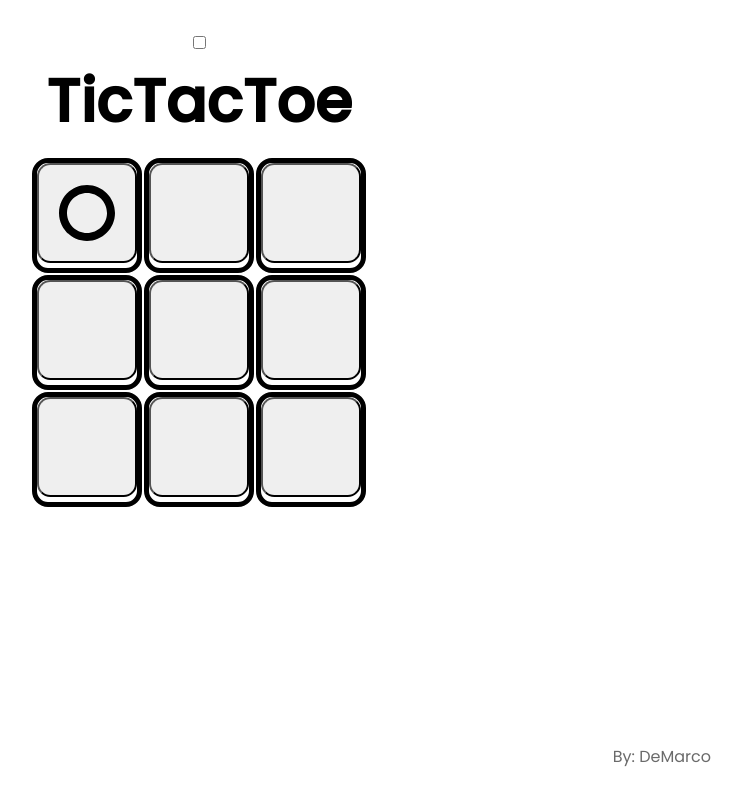
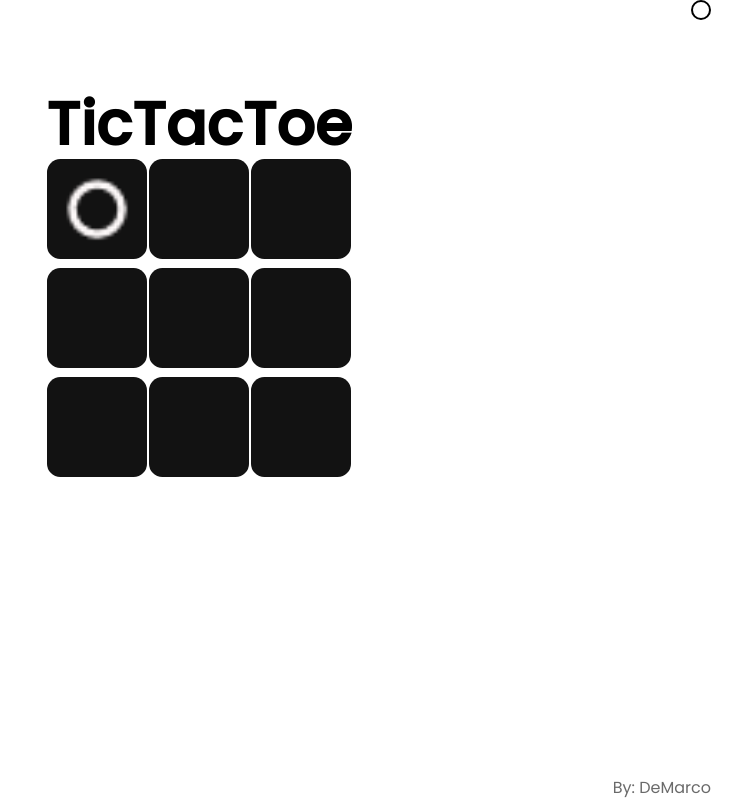
Before and after one commit to DeMrreti/TicTacToeJS, a plain HTML site: page index.html in a window 1280 px wide. Both pictures are taken after a click on the button 528 px from the left and 213 px from the top of the page. Shown: the whole page, without its empty margins (441-1183 px from the left). Drawn offline with Linux system fonts and the light colour scheme.

Commit message:
v2
add new mode dark alpha

```diff
--- a/index.html
+++ b/index.html
@@ -12,7 +12,7 @@
     <div class="container">
         <div class="game" id="game">
             <div class="switch">
-                <input type="checkbox" onchange="theme()" name="theme" id="theme">
+                <label id="styleCheck" for="theme"><input type="checkbox" onchange="theme()" name="theme" id="theme"></label>
             </div>
             <div class="titulo">
                 <h1>TicTacToe</h1>
--- a/main.js
+++ b/main.js
@@ -3,10 +3,26 @@ var turno = 0
 var marca = "O"
 check = "vacia"
 var power = true
+const $themeDark = document.querySelector("#theme")
+
+
 
 function theme() {
-    document.getElementById("game").style.color = "white"
-    document.getElementById("game").style.backgroundColor = "#121212"
+    console.log($themeDark.checked)
+    if (!$themeDark) {
+        document.getElementById("game").style.color = "#121212"
+        document.getElementById("game").style.backgroundColor = "white"
+        for (let i = 1; i < 10; i++) {
+            document.getElementById((String)(i)).style.backgroundColor = "#121212"
+        }
+    } else if ($themeDark) {
+        document.getElementById("game").style.color = "white"
+        document.getElementById("game").style.backgroundColor = "#121212"
+        for (let i = 1; i < 10; i++) {
+            document.getElementById((String)(i)).style.backgroundColor = "white"
+        }
+    }
+
 }
 
 function pintarGanador(x1, x2, x3) {
@@ -76,16 +92,22 @@ function jugar(numero, casilla) {
     if (document.getElementById(casilla).innerHTML == check && power) {
         console.log("Entro en el primer if")
         if (turno % 2 == 0) {
-            console.log("Entro en el segundo if")
-            document.getElementById(numero).style.backgroundImage = "url('bx-radio-circle.svg')"
+            if (!$themeDark.checked) {
+                document.getElementById(numero).style.backgroundImage = "url('radio-circle-regular-24.png')"
+            } else {
+                document.getElementById(numero).style.backgroundImage = "url('radio-circle-regular-24-black.png')"
+            }
             document.getElementById(numero).style.backgroundRepeat = "no-repeat"
             document.getElementById(numero).style.backgroundSize = "100% 100%"
             document.getElementById(casilla).innerText = "O"
             document.getElementById("salida").innerText = " "
             comprobar()
         } else if (turno % 2 != 0) {
-            console.log("Entro en el else if")
-            document.getElementById(numero).style.backgroundImage = "url('bx-x.svg')"
+            if (!$themeDark.checked) {
+                document.getElementById(numero).style.backgroundImage = "url('x-regular-24.png')"
+            } else {
+                document.getElementById(numero).style.backgroundImage = "url('x-regular-24-balck.png')"
+            }
             document.getElementById(numero).style.backgroundRepeat = "no-repeat"
             document.getElementById(numero).style.backgroundSize = "100% 100%"
             document.getElementById(casilla).innerText = "X"
--- a/style.css
+++ b/style.css
@@ -16,6 +16,10 @@
     height: 800px;
 }
 
+.tabla {
+    height: 30%;
+}
+
 .game {
     display: flex;
     position: static;
@@ -26,6 +30,28 @@
     align-items: center;
 }
 
+.botonaco {
+    display: flex;
+    justify-content: center;
+    height: 10%;
+    width: 100%;
+}
+
+#styleCheck {
+    width: 20px;
+    height: 20px;
+    border-radius: 1em;
+    border: 2px solid black;
+    background-color: white;
+}
+
+#styleCheck input[type=checkbox]:checked {
+    background-color: black;
+}
+
+#theme {
+    visibility: hidden;
+}
 
 #restart {
     display: none;
@@ -45,7 +71,7 @@
 .titulo {
     display: flex;
     justify-content: center;
-    height: 100px;
+    height: 10%;
     font-size: 30px
 }
 
@@ -53,14 +79,19 @@
     display: flex;
     justify-content: center;
     align-items: center;
-    height: 100px;
+    height: 10%;
+}
+
+.switch {
+    display: flex;
+    width: 80%;
+    height: 10%;
+    justify-content: end;
 }
 
 td {
-    border: 5px solid black;
     height: 100px;
     width: 100px;
-    border-radius: 1em;
 }
 
 .estado {
@@ -74,6 +105,8 @@ td {
 button {
     width: 100px;
     height: 100px;
+    border: none;
+    background-color: #121212;
     border-radius: 1em;
 }
 
```
Also changed, not shown: bx-radio-circle.svg (deleted), bx-x.svg (deleted), bxs-sushi.svg (deleted), radio-circle-regular-24-black.png (added), radio-circle-regular-24.png (added), x-regular-24-balck.png (added), x-regular-24.png (added).
